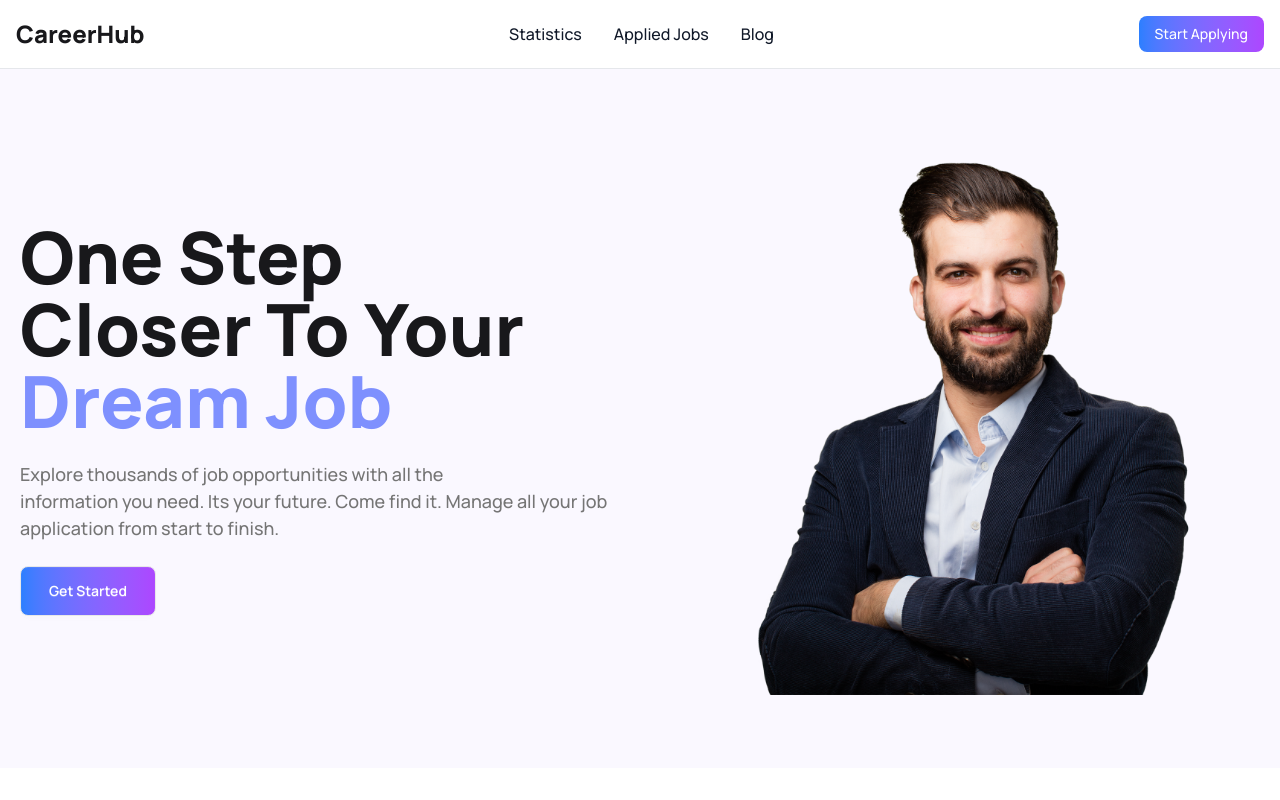
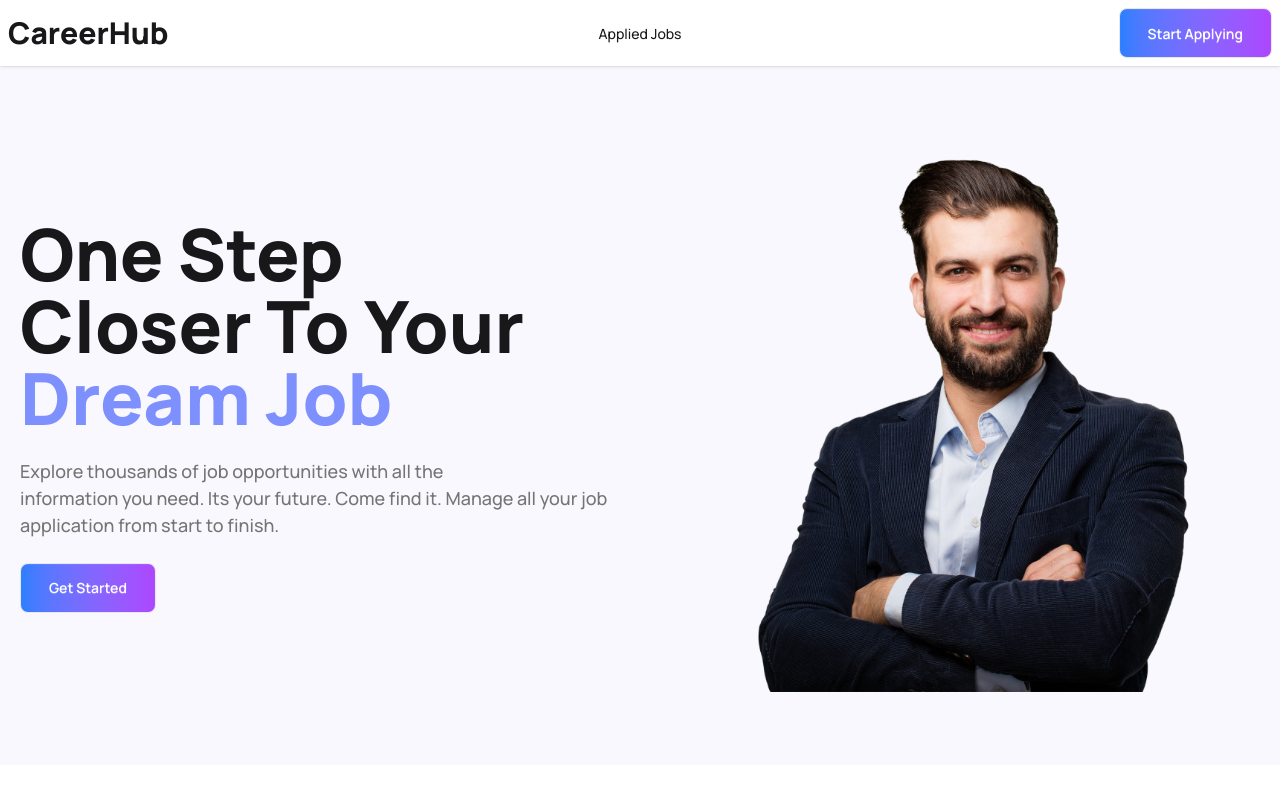
Before and after one commit to Al-Amin018555/career-hub, a React (Vite) app: page / in a window 1280 px wide. Shown: the top 800 px of the page. Built offline with nearby package versions, Linux system fonts and the light colour scheme.

Commit message:
added new navbar

```diff
--- a/src/components/Hero.jsx
+++ b/src/components/Hero.jsx
@@ -3,15 +3,14 @@ const Hero = () => {
     return (
         <div>
             <div className="bg-[rgba(152,115,255,0.05)]">
-                <div className="flex flex-col-reverse lg:flex-row-reverse  lg:justify-between lg:items-center px-5 max-w-screen-xl mx-auto  min-h-[500px] lg:min-h-[700px] ">
+                <div className="flex flex-col-reverse p-5 lg:flex-row-reverse  lg:justify-between lg:items-center px-5 max-w-screen-xl mx-auto min-h-[500px] lg:min-h-[700px] ">
 
-                    <div>
+                    <div className='hidden lg:flex'>
                          <img src={user}/>
                     </div>
 
-
                     <div>
-                        <h1 className="text-7xl font-extrabold">One Step <br /> Closer To Your <br /> <span className="text-[#7E90FE]">Dream Job</span> </h1>
+                        <h1 className="!text-3xl lg:!text-7xl font-extrabold">One Step <br /> Closer To Your <br /> <span className="text-[#7E90FE]">Dream Job</span> </h1>
                         <p className="py-6 font-medium text-[18px] text-[#757575]">
                             Explore thousands of job opportunities with all the <br /> information you need. Its your future. Come find it. Manage all  your job application from start to finish.
                         </p>
--- a/src/components/Navbar.jsx
+++ b/src/components/Navbar.jsx
@@ -1,39 +1,37 @@
+import React from "react";
+import { Link } from "react-router-dom";
+
 const Navbar = () => {
     return (
-        <nav className="bg-white dark:bg-gray-900 fixed w-full z-20 top-0 start-0 border-b border-gray-200 dark:border-gray-600">
-            <div className="max-w-screen-xl flex flex-wrap items-center justify-between mx-auto p-4">
-                <a href="https://flowbite.com/" className="flex items-center space-x-3 rtl:space-x-reverse">
-                        <span className="self-center text-2xl lg:text-3xl  whitespace-nowrap font-extrabold dark:text-white">CareerHub</span>
-                </a>
-                <div className="flex md:order-2 space-x-3 md:space-x-0 rtl:space-x-reverse">
+        <nav className="bg-base-100 shadow-sm">
+            <div className="navbar max-w-screen-xl mx-auto">
+                <div className="navbar-start">
+                    <div className="dropdown">
+                        <div tabIndex={0} role="button" className="btn btn-ghost lg:hidden">
+                            <svg xmlns="http://www.w3.org/2000/svg"
+                                className="h-5 w-5" fill="none" viewBox="0 0 24 24"
+                                stroke="currentColor"> <path strokeLinecap="round"
+                                    strokeLinejoin="round" strokeWidth="2" d="M4 6h16M4 12h8m-8 6h16" /> </svg>
+                        </div>
+                        <ul
+                            tabIndex={0}
+                            className="menu menu-sm dropdown-content bg-base-100 rounded-box z-[1] mt-3 w-52 p-2 shadow">
+                            <li><Link to="/applied jobs">Applied Jobs</Link></li>
+                        </ul>
+                    </div>
+                    <a href='/' className="font-extrabold text-3xl">CareerHub</a>
+                </div>
+                <div className="navbar-center hidden lg:flex">
+                    <ul className="menu menu-horizontal px-1">
+                        <li><a href="#" className="font-medium" >Applied Jobs</a></li>
+                    </ul>
+                </div>
+                <div className="navbar-end">
+                    <button className="btn py-5 rounded-lg px-7 h-[50px] text-white bg-gradient-to-r from-blue-500 to-purple-500">Start Applying</button>
 
-                    <button type="button" className="text-white bg-gradient-to-r from-blue-500 to-purple-500 hover:bg-blue-800 focus:ring-4 focus:outline-none focus:ring-blue-300 font-medium cursor-pointer rounded-lg text-sm px-4 py-2 text-center dark:bg-blue-600 dark:hover:bg-blue-700 dark:focus:ring-blue-800">Start Applying</button>
-
-                    <button data-collapse-toggle="navbar-sticky" type="button" className="inline-flex items-center p-2 w-10 h-10 z-50 justify-center text-sm text-gray-500 rounded-lg md:hidden hover:bg-gray-100 focus:outline-none focus:ring-2 focus:ring-gray-200 dark:text-gray-400 dark:hover:bg-gray-700 dark:focus:ring-gray-600" aria-controls="navbar-sticky" aria-expanded="false">
-                        <span className="sr-only">Open main menu</span>
-                        <svg className="w-5 h-5" aria-hidden="true" xmlns="http://www.w3.org/2000/svg" fill="none" viewBox="0 0 17 14">
-                            <path stroke="currentColor" strokeLinecap="round" strokeLinejoin="round" strokeWidth="2" d="M1 1h15M1 7h15M1 13h15" />
-                        </svg>
-                    </button>
-                </div>
-                <div className="items-center justify-between hidden absolute top-full left-0 w-full bg-white dark:bg-gray-900 md:relative md:flex md:w-auto md:order-1" id="navbar-sticky">
-                    <ul className="flex flex-col p-4 md:p-0 mt-4 font-medium border border-gray-100 rounded-lg bg-gray-50 md:space-x-8 rtl:space-x-reverse md:flex-row md:mt-0 md:border-0 md:bg-white dark:bg-gray-800 md:dark:bg-gray-900 dark:border-gray-700">
-                        <li>
-                            <a href="#" className="block py-2 px-3 text-gray-900 rounded-sm hover:bg-gray-100 md:hover:bg-transparent md:hover:text-blue-700 md:p-0 md:dark:hover:text-blue-500 dark:text-white dark:hover:bg-gray-700 dark:hover:text-white md:dark:hover:bg-transparent dark:border-gray-700" aria-current="page">Statistics</a>
-                        </li>
-                        <li>
-                            <a href="#" className="block py-2 px-3 text-gray-900 rounded-sm hover:bg-gray-100 md:hover:bg-transparent md:hover:text-blue-700 md:p-0 md:dark:hover:text-blue-500 dark:text-white dark:hover:bg-gray-700 dark:hover:text-white md:dark:hover:bg-transparent dark:border-gray-700">Applied Jobs</a>
-                        </li>
-                        <li>
-                            <a href="#" className="block py-2 px-3 text-gray-900 rounded-sm hover:bg-gray-100 md:hover:bg-transparent md:hover:text-blue-700 md:p-0 md:dark:hover:text-blue-500 dark:text-white dark:hover:bg-gray-700 dark:hover:text-white md:dark:hover:bg-transparent dark:border-gray-700">Blog</a>
-                        </li>
-
-                    </ul>
                 </div>
             </div>
         </nav>
-
     );
-};
-
+}
 export default Navbar;
--- a/src/layout/MainLayout.jsx
+++ b/src/layout/MainLayout.jsx
@@ -5,7 +5,7 @@ import Navbar from "../components/Navbar";
 const MainLayout = () => {
     return (
         <div>
-            <div className='h-[68px]'>
+            <div className='h-[65px] sticky top-0 z-10'>
                 <Navbar></Navbar>
             </div>
             <div className="min-h-[calc(100vh-262px)] mx-auto">
```
